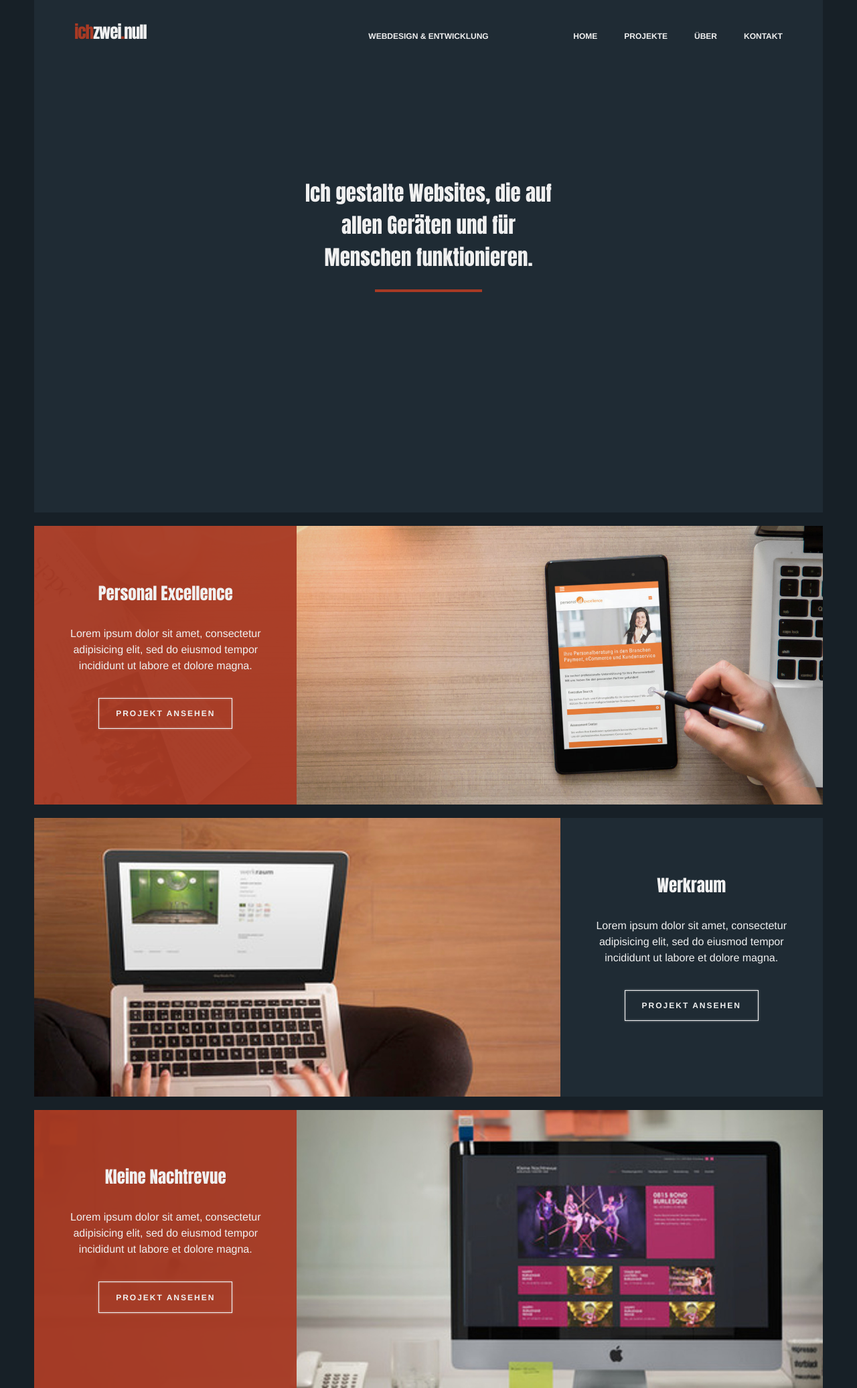
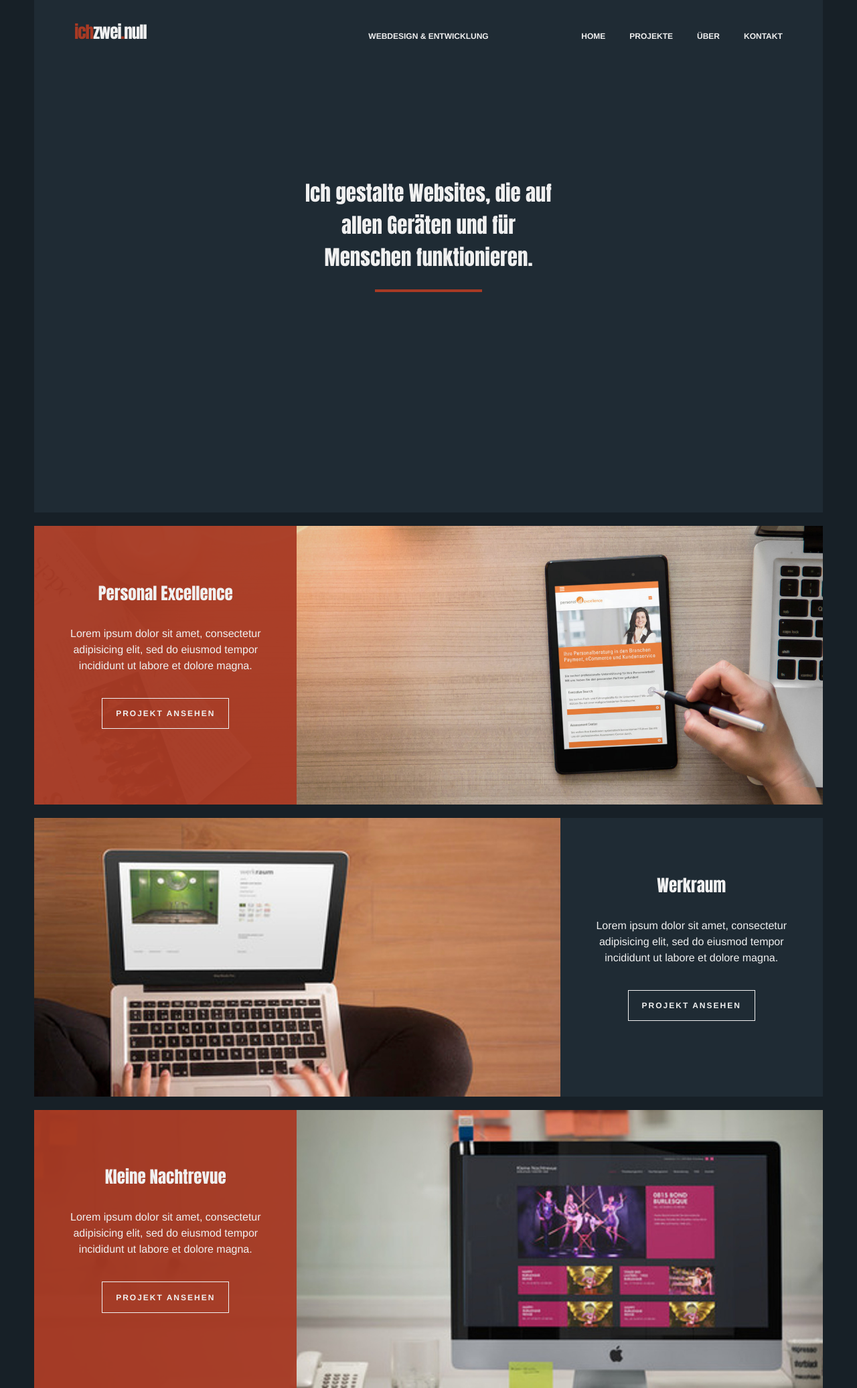
Before and after one commit to rschach/ichzweinull, a Jekyll site: the page built from index.html, in a window 1280 px wide. Shown: the whole page at 67% size. Built offline with Jekyll 4.4.1, drawn with Linux system fonts in a browser that asks for light colours; nearby versions of some CDN libraries; some web fonts are replaced.

Commit message:
Layout adjustments

```diff
--- a/_sass/2-modules/_header.sass
+++ b/_sass/2-modules/_header.sass
@@ -3,7 +3,7 @@
   background: $bg-lighter
   width: 100%
   margin: 30px 0 0
-  padding: 0 30px
+  padding: 0 20px
   position: absolute
   transition: padding 0.15s ease-in-out, max-height 0.2s ease-in-out
   max-height: 50px
@@ -25,7 +25,7 @@
     background: $bg-lighter
     box-shadow: 0 1px 4px rgba(0,0,0,.4)
     margin: 0
-    padding: 0 30px
+    padding: 0 20px
     position: fixed
     top: 0
     left: 50%
--- a/_sass/2-modules/_menu.sass
+++ b/_sass/2-modules/_menu.sass
@@ -14,10 +14,10 @@
       +media($nav-collapse)
         padding: 0
         &:not(:last-of-type)
-          margin-right: 20px
+          margin-right: 24px
       +media($big)
         &:not(:last-of-type)
-          margin-right: 40px
+          margin-right: 36px
 
       a
         color: $neutral
@@ -41,7 +41,7 @@
     background: $primary
     width: 160px
     height: 4px
-    margin: 36px auto 24px
+    margin: 36px auto 48px
 
     +media($nav-collapse)
       display: none
--- a/_sass/3-layout/_home.sass
+++ b/_sass/3-layout/_home.sass
@@ -7,7 +7,7 @@
 
   .container
     max-width: 390px
-    margin: 10vh auto 0
+    margin: 21vh auto 0
 
     +media($nav-collapse)
       margin-top: 24vh
--- a/css/main.css
+++ b/css/main.css
@@ -206,7 +206,7 @@
   background: #1f2b34;
   width: 100%;
   margin: 30px 0 0;
-  padding: 0 30px;
+  padding: 0 20px;
   position: absolute;
   transition: padding 0.15s ease-in-out, max-height 0.2s ease-in-out;
   max-height: 50px;
@@ -238,7 +238,7 @@
     background: #1f2b34;
     box-shadow: 0 1px 4px rgba(0, 0, 0, 0.4);
     margin: 0;
-    padding: 0 30px;
+    padding: 0 20px;
     position: fixed;
     top: 0;
     left: 50%;
@@ -316,10 +316,10 @@
       nav.main-nav ul li {
         padding: 0; }
         nav.main-nav ul li:not(:last-of-type) {
-          margin-right: 20px; } }
+          margin-right: 24px; } }
     @media screen and (min-width: 1200px) {
       nav.main-nav ul li:not(:last-of-type) {
-        margin-right: 40px; } }
+        margin-right: 36px; } }
     nav.main-nav ul li a {
       color: #f0f0f0;
       font-size: 75%;
@@ -338,7 +338,7 @@
   background: #a83a24;
   width: 160px;
   height: 4px;
-  margin: 36px auto 24px; }
+  margin: 36px auto 48px; }
   @media screen and (min-width: 1000px) {
     nav.main-nav::after {
       display: none; } }
@@ -400,16 +400,15 @@
   font-weight: 700;
   text-align: center;
   text-transform: uppercase;
-  transition: background-color 0.2s, box-shadow 0.2s, color 0.2s;
   margin: 36px auto;
-  max-width: 200px;
+  max-width: 190px;
   display: block;
-  box-shadow: inset 0 0 0.25em rgba(240, 240, 240, 0.4), 0 0 0.25em rgba(240, 240, 240, 0.4);
-  border: 1px solid #f0f0f0; }
+  border: 1px solid #f0f0f0;
+  transition: all 0.2s ease-in-out; }
   .button:hover {
     color: #a83a24;
     background: #f0f0f0;
-    box-shadow: inset 0 0 0 rgba(240, 240, 240, 0.4), 0 0 0.5em rgba(240, 240, 240, 0.4); }
+    border-color: #f0f0f0; }
 
 div.sections {
   padding: 0;
@@ -448,7 +447,7 @@
   position: relative; }
   .home .container {
     max-width: 390px;
-    margin: 10vh auto 0; }
+    margin: 21vh auto 0; }
     @media screen and (min-width: 1000px) {
       .home .container {
         margin-top: 24vh; } }
```
Also changed, not shown: _sass/2-modules/_buttons.sass (+3 -4 lines).
